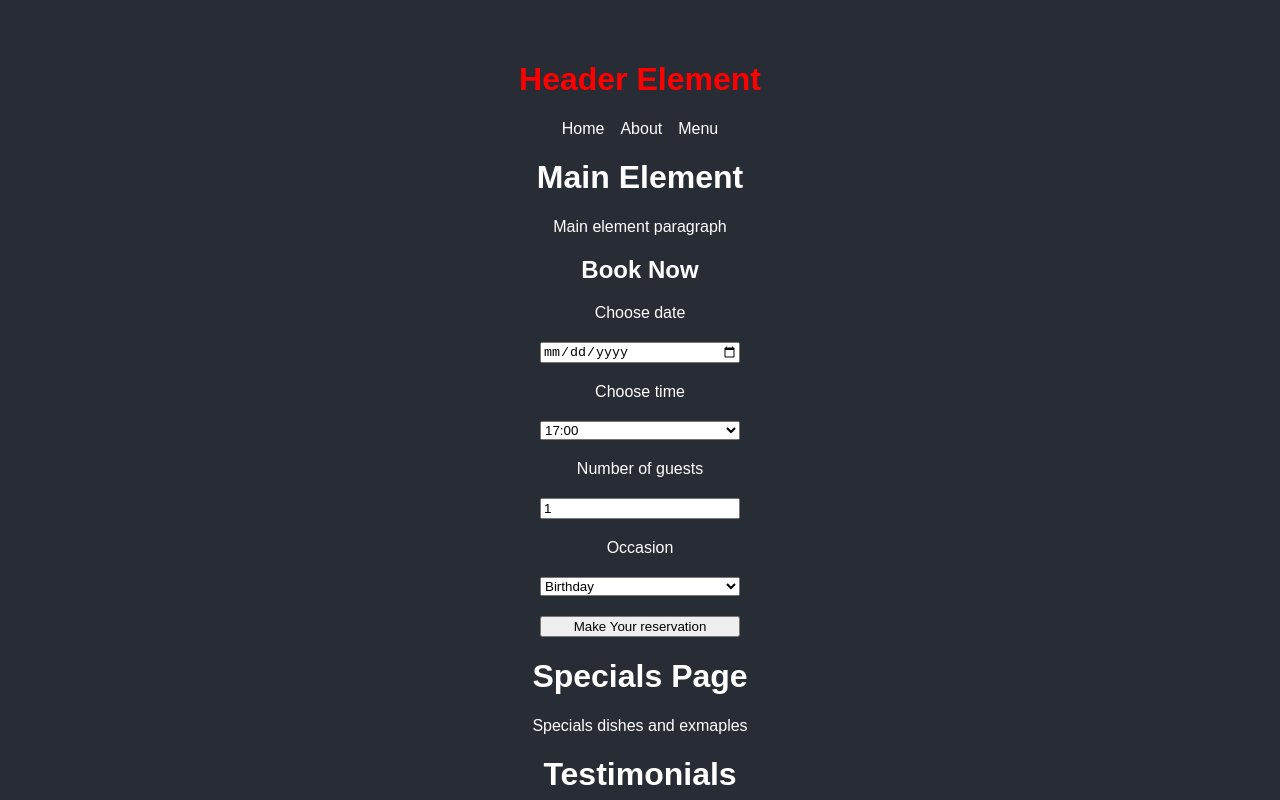
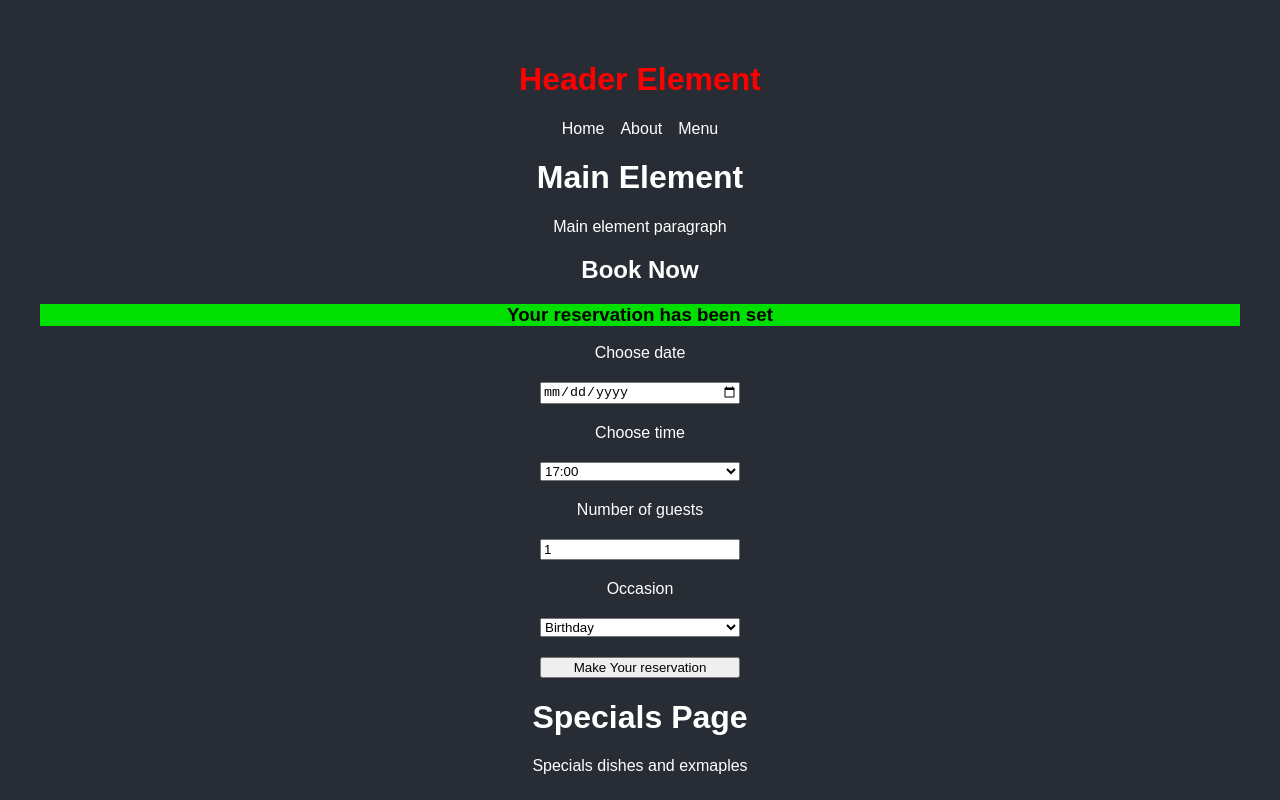
Before and after one commit to DoragonSoruja/Capstone-Project, a React (Create React App) app: page / in a window 1280 px wide. Both pictures are taken after typing "2020-01-15" into the empty fields and a click on the input "Make Your reservation". Shown: the top 800 px of the page. Built offline with nearby package versions, Linux system fonts and the light colour scheme.

Commit message:
Added confirmation for reservations

```diff
--- a/src/App.css
+++ b/src/App.css
@@ -28,3 +28,8 @@ form {
   max-width: 200px;
   gap: 20px;
 }
+
+#reservation_confirm {
+  background-color: rgb(0, 224, 0);
+  color: black
+}
--- a/src/components/BookingForm.js
+++ b/src/components/BookingForm.js
@@ -1,5 +1,6 @@
 import React, {useState, useEffect} from "react"
 import { fetchAPI, submitAPI } from "./random";
+import ConfirmedBooking from "./ConfirmedBooking";
 
 function BookingForm() {
 
@@ -9,6 +10,7 @@ function BookingForm() {
     const [guests, setGuests] = useState(1);
     const [occasion, setOccasion] = useState("Birthday");
     const [initializeTimes, updateTimes] = useState(fetchAPI(currentDate))
+    const [confirmed, setConfirmed] = useState(false)
 
     useEffect(() => {
         updateTimes(fetchAPI(new Date(date)))
@@ -29,11 +31,13 @@ function BookingForm() {
         setGuests(1)
         setTime("17:00")
         setOccasion("Birthday")
+        setConfirmed(true)
     }
 
     return (
         <section>
         <h1>Book Now</h1>
+        {confirmed && <ConfirmedBooking />}
         <form onSubmit={handleSubmit}>
             <label htmlFor="res-date">Choose date</label>
             <input type="date" id="res-date" value={date} onChange={handleDateChange} />
--- /dev/null
+++ b/src/components/ConfirmedBooking.js
@@ -0,0 +1,9 @@
+import React from "react";
+
+function ConfirmedBooking() {
+    return (
+        <h3 id="reservation_confirm">Your reservation has been set</h3>
+    )
+}
+
+export default ConfirmedBooking;
```
